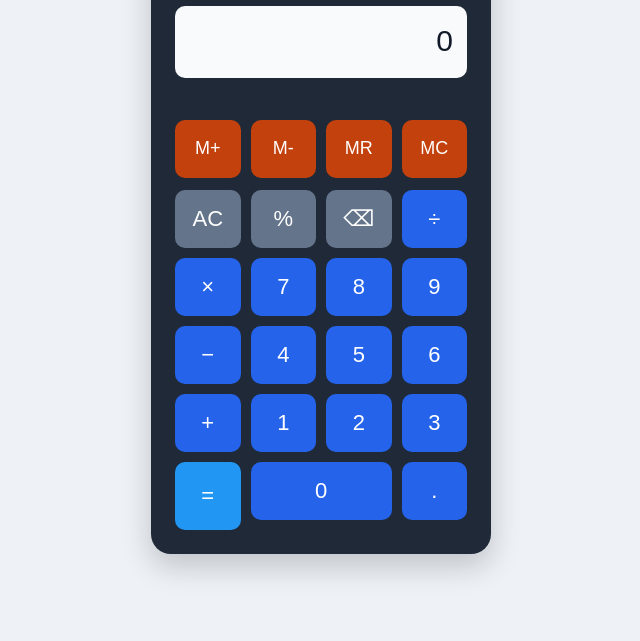
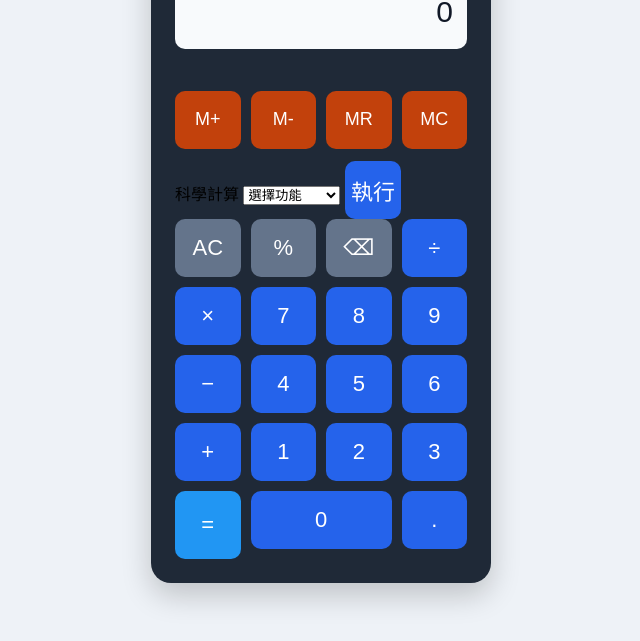
Before and after one commit to yzhiqi86-hub/calculator-app, a plain HTML site: page index.html in a window 1280 px wide. Shown: the part 159-800 px from the top of the page, without its empty margins (319-959 px from the left). Drawn offline with Linux system fonts and the light colour scheme.

Commit message:
Add scientific dropdown (design B)

```diff
--- a/index.html
+++ b/index.html
@@ -17,6 +17,19 @@
       <button class="memory" onclick="memorySubtract()">M-</button>
       <button class="memory" onclick="memoryRecall()">MR</button>
       <button class="memory" onclick="memoryClear()">MC</button>
+    </div>
+    <div class="scientific-dropdown">
+      <label for="scientific-operation">科學計算</label>
+      <select id="scientific-operation" aria-label="選擇科學計算">
+        <option value="">選擇功能</option>
+        <option value="sin">sin（角度）</option>
+        <option value="cos">cos（角度）</option>
+        <option value="tan">tan（角度）</option>
+        <option value="log">log₁₀</option>
+        <option value="sqrt">√ 平方根</option>
+        <option value="pow">x² 平方</option>
+      </select>
+      <button onclick="applyScientificSelection()">執行</button>
     </div>
     <div class="buttons">
       <button class="function" onclick="clearDisplay()">AC</button>
```
